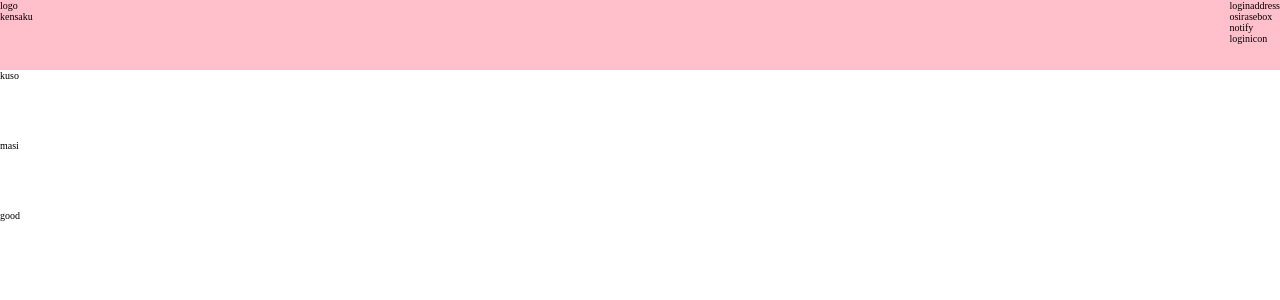
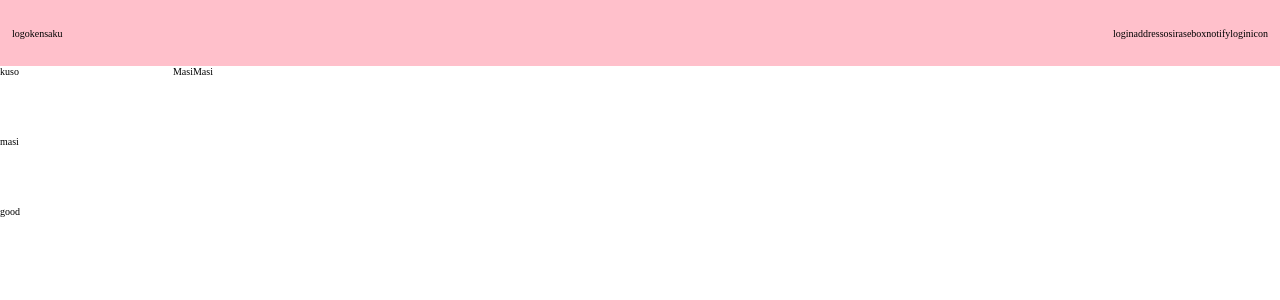
Before and after one commit to sadnessOjisan/Form-Museum, a React app: page /masi in a window 1280 px wide. Shown: the top 300 px of the page. Built offline with nearby package versions, Linux system fonts and the light colour scheme.

Commit message:
update: form

```diff
--- a/package.json
+++ b/package.json
@@ -6,6 +6,7 @@
   "author": "sadness_ojisan <sadness.ojisan@gmail.com>",
   "license": "MIT",
   "dependencies": {
+    "@air-kit/air-kit": "^0.5.1",
     "formik": "^1.5.2",
     "react": "^16.8.6",
     "react-dom": "^16.8.6",
--- a/src/component/common/Button.tsx
+++ b/src/component/common/Button.tsx
@@ -1,21 +1,16 @@
 import * as React from "react";
 import styled from "styled-components";
+import { Button } from "@air-kit/air-kit";
 
-interface IProps {
-  className: string;
-  onClick: any;
-  children: React.ReactNode;
-}
-
-const Button = (props: IProps) => {
-  const { children, className, onClick } = props;
+const StyeldButton = props => {
+  const { className, children, onClick } = props;
   return (
-    <StyledButton className={className} onClick={onClick}>
+    <Wrapper className={className} onClick={onClick}>
       {children}
-    </StyledButton>
+    </Wrapper>
   );
 };
 
-const StyledButton = styled.button<IProps>``;
+const Wrapper = styled(Button)``;
 
-export { Button };
+export { StyeldButton as Button };
--- a/src/component/common/Header.tsx
+++ b/src/component/common/Header.tsx
@@ -31,10 +31,19 @@ const Wrapper = styled.div`
   width: 100%;
   height: 70px;
   background-color: pink;
+  padding: 12px;
 `;
 
-const LeftArea = styled.div``;
+const LeftArea = styled.div`
+  display: flex;
+  flex-direction: row;
+  align-items: center;
+`;
 
-const RightArea = styled.div``;
+const RightArea = styled.div`
+  display: flex;
+  flex-direction: row;
+  align-items: center;
+`;
 
 export { Header };
--- a/src/component/common/SideBar.tsx
+++ b/src/component/common/SideBar.tsx
@@ -1,18 +1,20 @@
 import * as React from "react";
 import styled from "styled-components";
 import { SideBarItem } from "./SideBarItem";
+import { withRouter, RouteComponentProps } from "react-router";
 
-interface IProps {
+interface IProps extends RouteComponentProps {
   className?: string;
 }
 
 const SideBar = (props: IProps) => {
-  const { className } = props;
+  const { className, history } = props;
+  const { push } = history;
   return (
     <Wrapper className={className}>
-      <SideBarItem name="kuso" />
-      <SideBarItem name="masi" />
-      <SideBarItem name="good" />
+      <SideBarItem name="kuso" onClick={() => push("/kuso")} />
+      <SideBarItem name="masi" onClick={() => push("/masi")} />
+      <SideBarItem name="good" onClick={() => alert(3)} />
     </Wrapper>
   );
 };
@@ -25,4 +27,6 @@ const Wrapper = styled.div`
   height: 100%;
 `;
 
-export { SideBar };
+const SideBarr = withRouter(SideBar);
+
+export { SideBarr as SideBar };
--- a/src/component/common/SideBarItem.tsx
+++ b/src/component/common/SideBarItem.tsx
@@ -3,13 +3,17 @@ import styled from "styled-components";
 
 interface IProps {
   className?: string;
-  onClick?: any;
+  onClick: () => void;
   name: string;
 }
 
 const SideBarItem = (props: IProps) => {
-  const { className, name } = props;
-  return <Wrapper className={className}>{name}</Wrapper>;
+  const { className, name, onClick } = props;
+  return (
+    <Wrapper className={className} onClick={onClick}>
+      {name}
+    </Wrapper>
+  );
 };
 
 const Wrapper = styled.div`
--- /dev/null
+++ b/src/container/Kuso.tsx
@@ -0,0 +1,54 @@
+import * as React from "react";
+import styled from "styled-components";
+import { withFormik, FormikProps, FormikErrors } from "formik";
+import { Button } from "../component/common/Button";
+
+interface FormValues {
+  name: string;
+}
+
+interface IProps {}
+
+const Kuso = (props: IProps & FormikProps<FormValues>) => {
+  const { errors, handleSubmit, handleChange } = props;
+  return (
+    <Wrapper>
+      <Input name="name" onChange={handleChange} />
+      <Button type="submit" onClick={handleSubmit}>
+        送信
+      </Button>
+      {JSON.stringify(errors)}
+    </Wrapper>
+  );
+};
+
+const Wrapper = styled.form``;
+
+interface MyFormProps {
+  name?: string;
+}
+
+const KusoForm = withFormik<MyFormProps, FormValues>({
+  // Transform outer props into form values
+  mapPropsToValues: props => {
+    return {
+      name: props.name
+    };
+  },
+  validate: (values: FormValues) => {
+    let errors: FormikErrors<FormValues> = {};
+    console.log(values);
+    if (!values.name) {
+      errors.name = "Required";
+    }
+    return errors;
+  },
+  handleSubmit: values => {
+    console.log(values);
+    alert("submit");
+  }
+})(Kuso);
+
+const Input = styled.input``;
+
+export { KusoForm as Kuso };
--- /dev/null
+++ b/src/container/Masi.tsx
@@ -0,0 +1,15 @@
+import * as React from "react";
+import styled from "styled-components";
+
+interface IProps {
+  className: string;
+  children: React.ReactNode;
+}
+
+const Masi = (props: IProps) => {
+  return <Wrapper>MasiMasi</Wrapper>;
+};
+
+const Wrapper = styled.div``;
+
+export { Masi };
--- a/src/main.tsx
+++ b/src/main.tsx
@@ -2,12 +2,15 @@ import * as React from "react";
 import ReactDOM from "react-dom";
 import styled from "styled-components";
 import { Router } from "react-router";
-import createBrowserHistory from "history/createBrowserHistory"; // eslint-disable-line
+import { createBrowserHistory } from "history"; // eslint-disable-line
 import { Provider } from "react-redux";
+import { Route, Switch } from "react-router-dom";
 import configureStore from "./redux";
 import { SideBar } from "./component/common/Sidebar";
 import "./asset/css/reset.css";
 import { Header } from "./component/common/Header";
+import { Kuso } from "./container/Kuso";
+import { Masi } from "./container/Masi";
 
 const store = configureStore();
 const history = createBrowserHistory();
@@ -18,7 +21,13 @@ const App = () => {
       <Header />
       <ContentsBox>
         <SideBar />
-        <MainContentsWrapper />
+        <MainContentsWrapper>
+          <Switch>
+            <Route path="/" component={() => <span>home</span>} exact />
+            <Route path="/kuso" component={Kuso} exact />
+            <Route path="/masi" component={Masi} exact />
+          </Switch>
+        </MainContentsWrapper>
       </ContentsBox>
     </PageWrapper>
   );
@@ -35,6 +44,7 @@ const ContentsBox = styled.div`
   display: flex;
   flex-direction: row;
   width: 100%;
+  height: 100%;
 `;
 
 const MainContentsWrapper = styled.div`
--- /dev/null
+++ b/src/typedef/request/PostKuso.ts
@@ -0,0 +1,3 @@
+export interface PostKuso {
+  name: string;
+}
```
Also changed, not shown: 1 other file (tests, documents, lock files or other folders).
